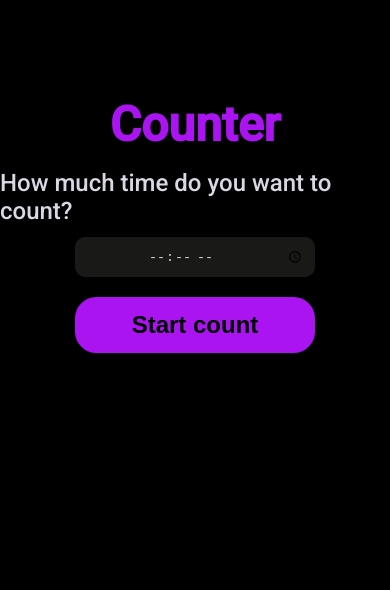
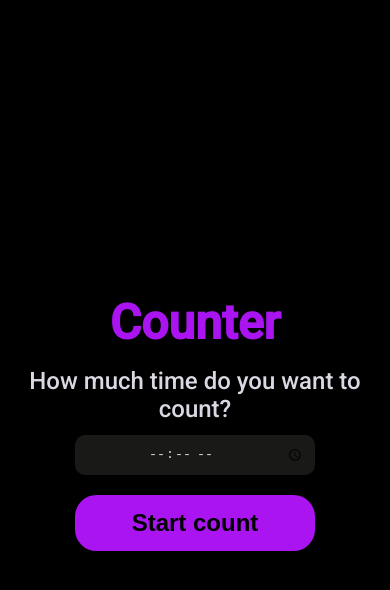
Before and after one commit to Sn0wye/Counter, a plain HTML site: page index.html in a window 390 px wide. Drawn offline with Linux system fonts and the light colour scheme.

Commit message:
added media query for small screens

```diff
--- a/styles/home.css
+++ b/styles/home.css
@@ -9,9 +9,9 @@
   -webkit-box-align: center;
   -ms-flex-align: center;
   align-items: center;
+  justify-content: center;
   gap: 1rem;
-  margin-top: 6rem;
-  height: 100%;
+  height: 100vh;
   font-size: 1.5rem;
 }
 .container input {
@@ -28,5 +28,12 @@ form {
   display: flex;
   flex-direction: column;
   align-items: center;
+  text-align: center;
   gap: 0.75rem;
 }
+
+@media (max-width: 700px) and (orientation: portrait) {
+  .container {
+    font-size: 1.5rem;
+  }
+}
```
